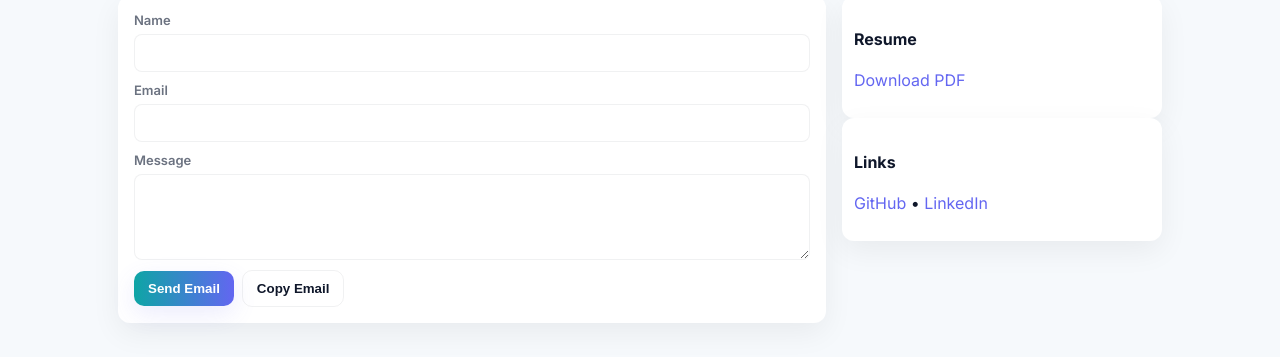
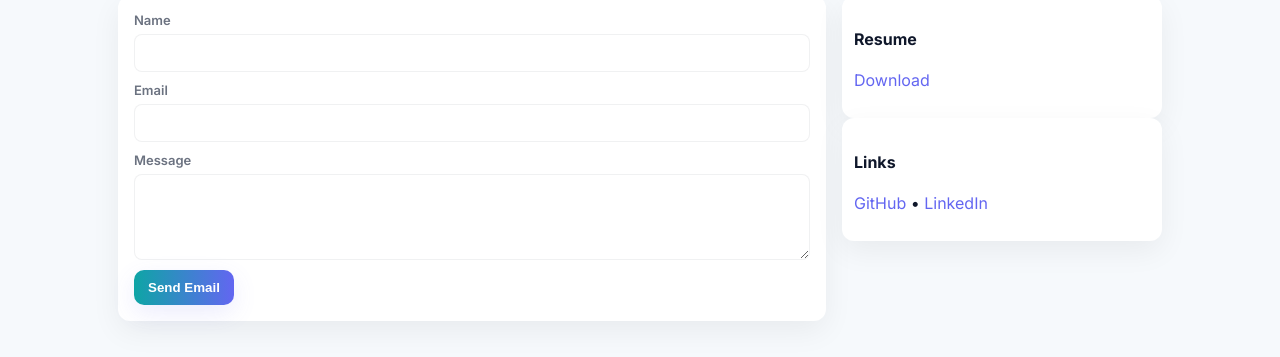
Before and after one commit to nagarjunareddykoravulapalli/portfolio, a plain HTML site: page index.html in a window 1280 px wide. Shown: the part 1834-2191 px from the top of the page. Drawn offline with Linux system fonts and the light colour scheme.

Commit message:
Update index.html

```diff
--- a/index.html
+++ b/index.html
@@ -200,14 +200,13 @@
           <label><span>Message</span><textarea name="message" rows="4" required></textarea></label>
           <div class="form-actions">
             <button class="btn primary" type="submit">Send Email</button>
-            <button class="btn outline" type="button" id="copy-email">Copy Email</button>
           </div>
         </form>
 
         <div class="contact-cards">
           <div class="card">
             <h4>Resume</h4>
-            <p><a href="assets/nagarjuna_resume.pdf" target="_blank">Download PDF</a></p>
+            <p><a href="assets/nagarjuna_resume.pdf" target="_blank">Download</a></p>
           </div>
           <div class="card">
             <h4>Links</h4>
```
